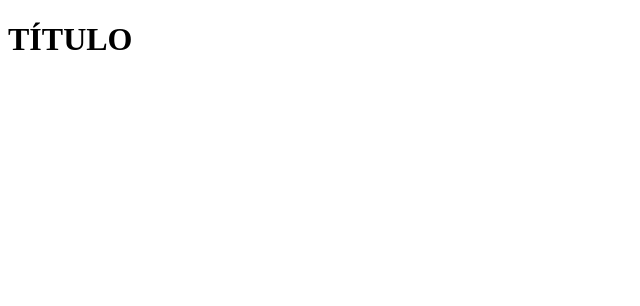
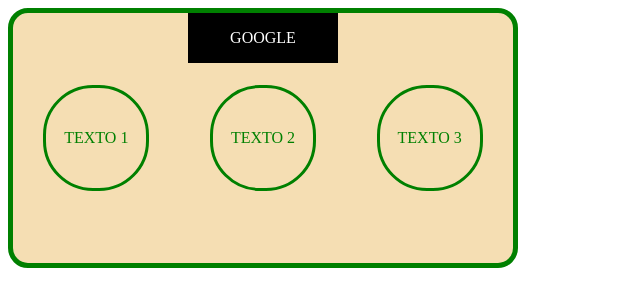
Before and after one commit to plxulo/aulacss, a plain HTML site: page index.html in a window 1280 px wide. Shown: the whole page, without its empty margins (0-640 px from the left). Drawn offline with Linux system fonts and the light colour scheme.

Commit message:
exercícios css

```diff
--- a/index.html
+++ b/index.html
@@ -1,5 +1,7 @@
+<!-- Aula de CSS 14/02/2023 -->
+
 <!DOCTYPE html>
-<html lang="en">
+<html lang="pt-br">
 <head>
     <meta charset="UTF-8">
     <meta http-equiv="X-UA-Compatible" content="IE=edge">
@@ -8,8 +10,27 @@
     <title>Aula de CSS</title>
 </head>
 <body>
-    <header>
-        <h1>TÍTULO</h1>
-    </header>
+
+    <!-- dois quadrados, principal / interno -->
+    <div class="principal">
+        <!-- menu -->
+        <div class="menu centralizado">
+            GOOGLE
+        </div>
+        <!-- bola 1 -->
+        <div class="interna centralizado">
+            TEXTO 1
+        </div>
+        <!-- bola 2 -->
+        <div class="interna centralizado">
+            TEXTO 2
+        </div>
+        <!-- BOLA 3 -->
+        <div class="interna centralizado">
+            TEXTO 3
+        </div>
+
+    </div>
+
 </body>
 </html>
--- a/style.css
+++ b/style.css
@@ -0,0 +1,82 @@
+/*
+ cria a classe "centralizado" que pode ser utilizada para centralizar
+ qualquer elemtento html, por exemplo div class="menu centralizado"
+ neste caso ele aplicará os atributos abaixo
+*/
+
+.centralizado {
+    display: flex;
+    flex-direction: row; /* alinha em coluna = vertical em linha = horizontal */
+    justify-content: center; /* alinha na direção principal */
+    justify-items: center; /* para alinhar qualquer coisa ao centro use smp todos */
+    align-items: center;
+    align-content: center;
+}
+
+/*
+ altera a div de classe principal no código html
+ transformando-a em um retangulo com bordas
+*/
+
+.principal {
+    position: relative; /* top left não é mais do monitor e sim do container */
+    width: 500px;
+    height: 250px;
+    background: wheat;
+    color: green;
+    border-style: solid;
+    border-width: 5px;
+    border-color: green;
+    border-radius: 20px;
+    display: flex;
+    flex-direction: row;
+    justify-content: space-around; /* space-around = igualar o espaçamento entre elementos */
+    justify-items: center;
+    align-items: center;
+    align-content: center;
+}
+
+/*
+ altera a div de classe "interna" no código html
+ transformando-a em um circulo
+ dentro da div "principal"
+ com um texto alinhado ao centro por meio dos atributos comentados
+*/
+
+.interna {
+    width: 100px;
+    height: 100px;
+    background: wheat;
+    border-style: solid;
+    border-radius: 50px;
+    border-color: green;
+}
+
+/*
+ cria uma "navbar" customizando a classe menu em html
+ é um retangulo preto centralizado na div "principal"
+ customizada acima
+*/
+
+.menu {
+    width: 150px;
+    height: 50px;
+    background: black;
+    color: white;
+    position: absolute;
+    left: 175px;
+    top: 0px;
+    transition: 1s;
+}
+
+/*
+ transição suave, ao colocar o mouse em cima do menu
+ o mesmo ficara com fundo branco e fonte preta
+ a suavidade pode depender de acordo com aonde
+ o atributo transition for inserido
+*/
+
+.menu:hover {
+    background: white;
+    color: black;
+}
```
